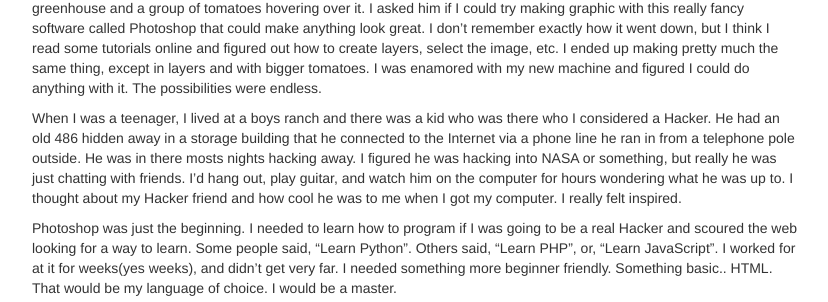
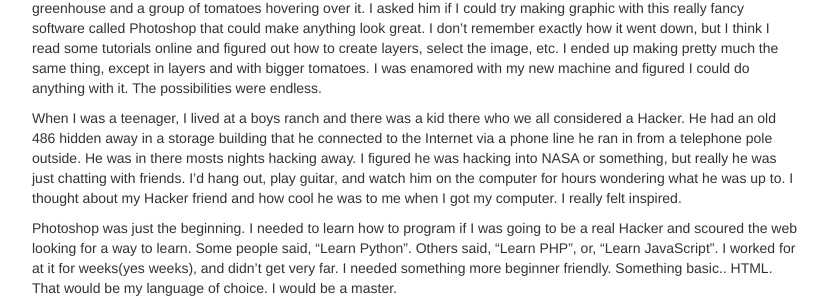
Before and after one commit to levivoelz/levivoelz.github.io, a Jekyll site: the page built from _posts/2014-11-14-love-at-first-site.md, in a window 1280 px wide. Shown: the part 269-571 px from the top of the page, without its empty margins (224-1052 px from the left). Built offline with Jekyll 4.4.1, drawn with Linux system fonts in a browser that asks for light colours.

Commit message:
really insignificant change

```diff
--- a/_posts/2014-11-14-love-at-first-site.md
+++ b/_posts/2014-11-14-love-at-first-site.md
@@ -7,7 +7,7 @@ I built my first website in 2003 while working at a low-end Italian restaurant i
 
 At the time, my Dad was starting a new company that was to provide the world with high quality produce. This was before organic was a thing and kombucha was sold in grocery stores. He had a great business plan with a really bad photo of a greenhouse and a group of tomatoes hovering over it. I asked him if I could try making graphic with this really fancy software called Photoshop that could make anything look great. I don't remember exactly how it went down, but I think I read some tutorials online and figured out how to create layers, select the image, etc. I ended up making pretty much the same thing, except in layers and with bigger tomatoes. I was enamored with my new machine and figured I could do anything with it. The possibilities were endless.
 
-When I was a teenager, I lived at a boys ranch and there was a kid who was there who I considered a Hacker. He had an old 486 hidden away in a storage building that he connected to the Internet via a phone line he ran in from a telephone pole outside. He was in there mosts nights hacking away. I figured he was hacking into NASA or something, but really he was just chatting with friends. I'd hang out, play guitar, and watch him on the computer for hours wondering what he was up to. I thought about my Hacker friend and how cool he was to me when I got my computer. I really felt inspired.
+When I was a teenager, I lived at a boys ranch and there was a kid there who we all considered a Hacker. He had an old 486 hidden away in a storage building that he connected to the Internet via a phone line he ran in from a telephone pole outside. He was in there mosts nights hacking away. I figured he was hacking into NASA or something, but really he was just chatting with friends. I'd hang out, play guitar, and watch him on the computer for hours wondering what he was up to. I thought about my Hacker friend and how cool he was to me when I got my computer. I really felt inspired.
 
 Photoshop was just the beginning. I needed to learn how to program if I was going to be a real Hacker and scoured the web looking for a way to learn. Some people said, "Learn Python". Others said, "Learn PHP", or, "Learn JavaScript". I worked for at it for weeks(yes weeks), and didn't get very far. I needed something more beginner friendly. Something basic.. HTML. That would be my language of choice. I would be a master.
 
```
Also changed, not shown: 1 other file.
